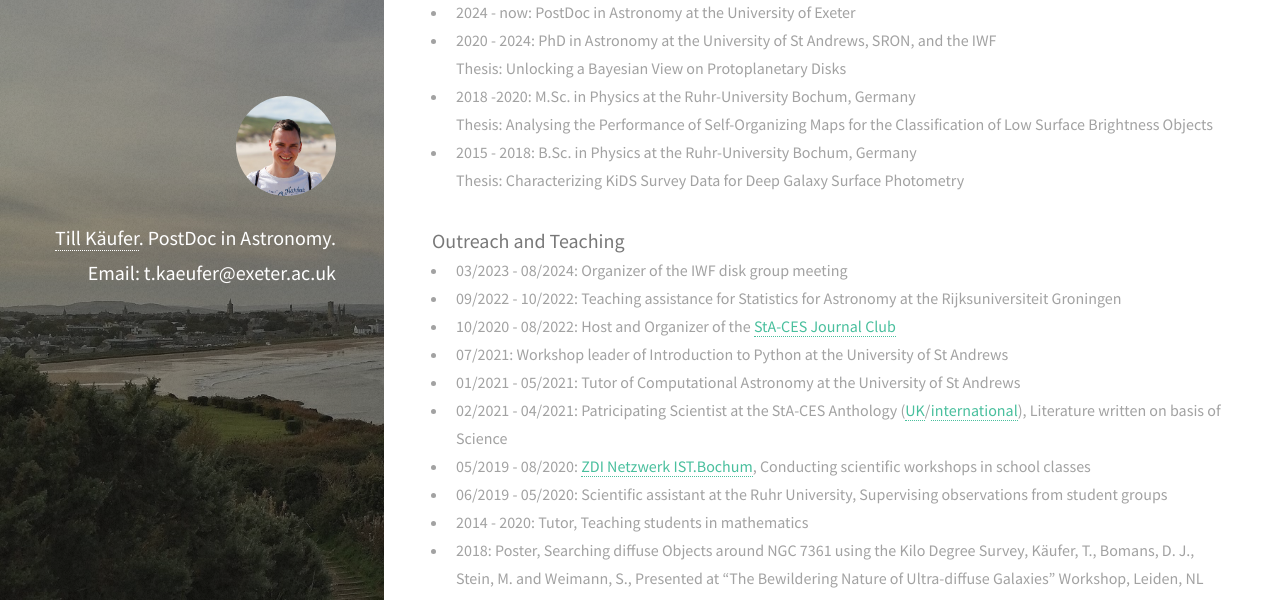
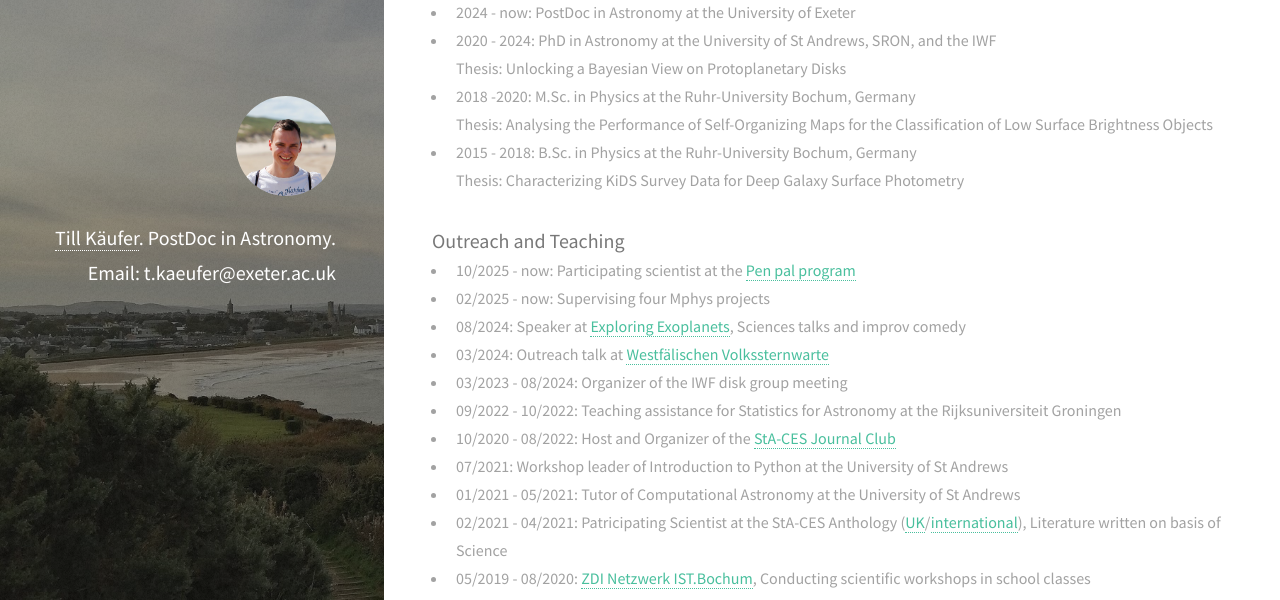
Before and after one commit to tillkaeufer/tillkaeufer.github.io, a Jekyll site: the page built from _posts/2020-10-08-CV.markdown, in a window 1280 px wide and 900 px high, scrolled down 844 px, cut to the strip 0-600 px from the top of the window. Built offline with Jekyll 4.4.1, drawn with Linux system fonts in a browser that asks for light colours; nearby versions of some CDN libraries.

Commit message:
update outreach

```diff
--- a/_posts/2020-10-08-CV.markdown
+++ b/_posts/2020-10-08-CV.markdown
@@ -17,6 +17,10 @@ Thesis: Analysing the Performance of Self-Organizing Maps for the Classification
 Thesis: Characterizing KiDS Survey Data for Deep Galaxy Surface Photometry
 
 ### Outreach and Teaching
++ 10/2025 - now: Participating scientist at the [Pen pal program](https://prescientist.org/penpal-program/)
++ 02/2025 - now: Supervising four Mphys projects
++ 08/2024: Speaker at [Exploring Exoplanets](https://exploringexoplanets.eu/), Sciences talks and improv comedy
++ 03/2024: Outreach talk at [Westfälischen Volkssternwarte](https://sternwarte-recklinghausen.de/)
 + 03/2023 - 08/2024: Organizer of the IWF disk group meeting
 + 09/2022 - 10/2022: Teaching assistance for Statistics for Astronomy at the Rijksuniversiteit Groningen
 + 10/2020 - 08/2022: Host and Organizer of the [StA-CES Journal Club](https://exoplanets.wp.st-andrews.ac.uk/talks-and-journal-club/journal-club/)
@@ -26,4 +30,3 @@ Thesis: Characterizing KiDS Survey Data for Deep Galaxy Surface Photometry
 + 05/2019 - 08/2020: [ZDI  Netzwerk  IST.Bochum](https://www.ist-bochum.org/),  Conducting scientific workshops in school classes
 + 06/2019 - 05/2020: Scientific assistant at the Ruhr University, Supervising observations from student groups
 + 2014 - 2020: Tutor, Teaching students in mathematics
-+ 2018: Poster, Searching diffuse Objects around NGC 7361 using the Kilo Degree Survey, Käufer, T., Bomans, D. J., Stein, M. and Weimann, S., Presented at "The Bewildering Nature of Ultra-diffuse Galaxies" Workshop, Leiden, NL
```
